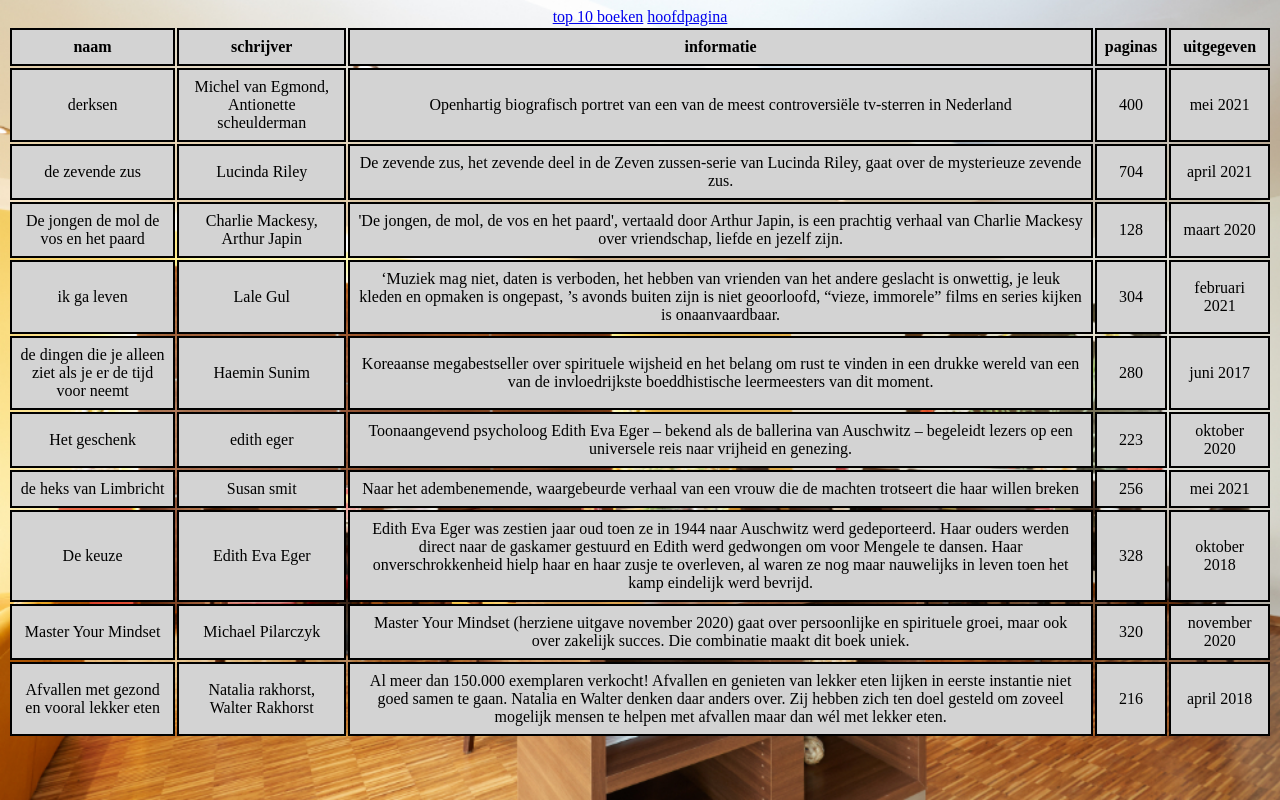
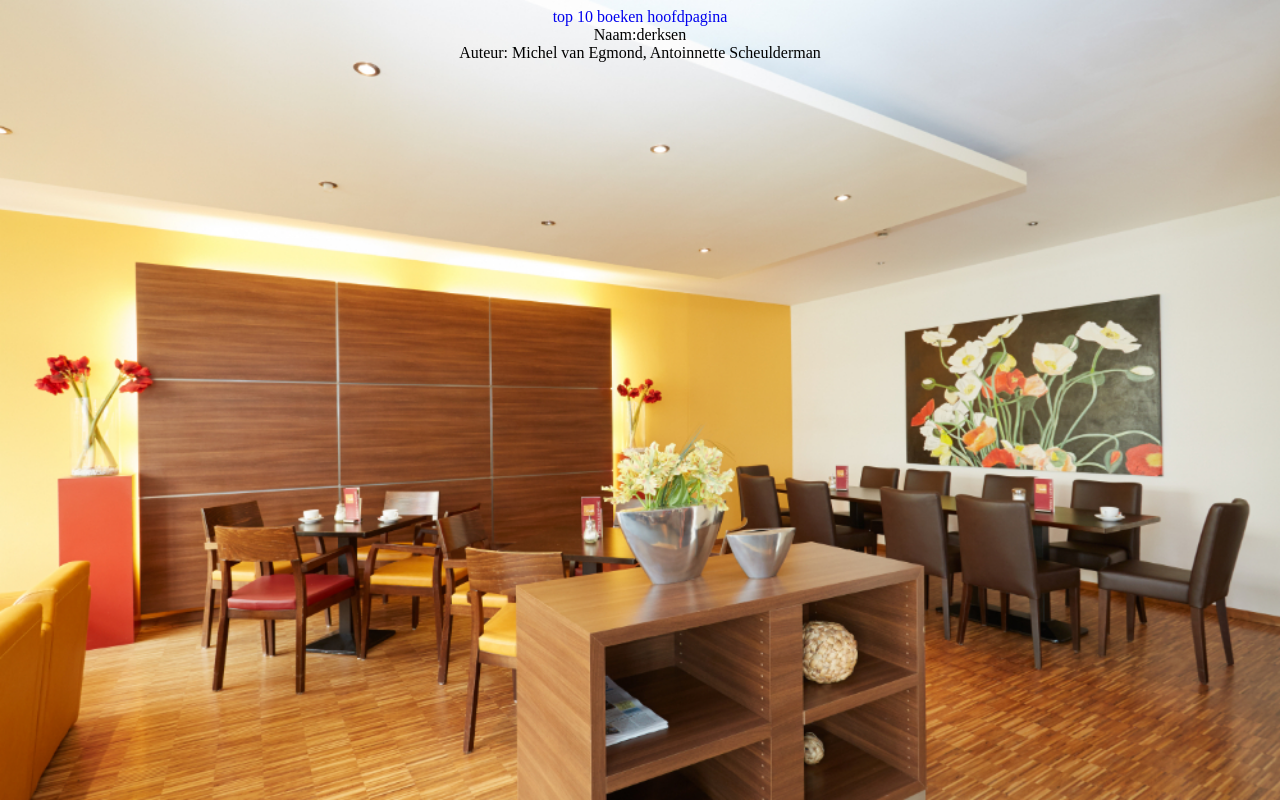
Before and after one commit to RobinSykes/boekenhandel, a PHP site: page /informatieboeken.php?id=1 in a window 1280 px wide. Run offline with PHP 8.4, Linux system fonts and the light colour scheme; data comes from the database, SQL or seed files in the repository; both versions use the stored data as it was after the commit.

Commit message:
website verandert

```diff
--- a/html.css
+++ b/html.css
@@ -8,3 +8,6 @@ body {
     height: 100px;
 
 }
+a {
+    text-decoration: none;
+}
--- a/index.php
+++ b/index.php
@@ -10,7 +10,6 @@
 <body>
     <div class="buttons">
         <a href="top10boeken.php" id="top10">top 10 boeken</a>
-        <a href="informatieboeken.php" id="informatie">informatie boeken</a>
     </div>
 </body>
 </html>
--- a/informatie.css
+++ b/informatie.css
@@ -21,3 +21,6 @@ table {
     background-color: white;
 
   }
+  a {
+    text-decoration: none;
+}
--- a/informatieboeken.php
+++ b/informatieboeken.php
@@ -12,84 +12,28 @@
         <a href="top10boeken.php" id="top10">top 10 boeken</a>
         <a href="index.php" id="hoofdpagina">hoofdpagina</a>
     </div>
-   <table id="infoboeken">
-       <tr>
-           <th>naam</th>
-           <th>schrijver</th>
-           <th>informatie</th>
-           <th>paginas</th>
-           <th>uitgegeven</th>
-       </tr>
-       <tr>
-           <td>derksen</td>
-           <td>Michel van Egmond, Antionette scheulderman</td>
-           <td>Openhartig biografisch portret van een van de meest controversiële tv-sterren in Nederland</td>
-           <td>400</td>
-           <td>mei 2021</td>
-       </tr>
-       <tr>
-           <td>de zevende zus</td>
-           <td>Lucinda Riley</td>
-           <td>De zevende zus, het zevende deel in de Zeven zussen-serie van Lucinda Riley, gaat over de mysterieuze zevende zus.</td>
-           <td>704</td>
-           <td>april 2021</td>
-       </tr>
-       <tr>
-           <td>De jongen de mol de vos en het paard</td>
-           <td>Charlie Mackesy, Arthur Japin</td>
-           <td>'De jongen, de mol, de vos en het paard', vertaald door Arthur Japin, is een prachtig verhaal van Charlie Mackesy over vriendschap, liefde en jezelf zijn.</td>
-           <td>128</td>
-           <td>maart 2020</td>
-       </tr>
-       <tr>
-           <td>ik ga leven</td>
-           <td>Lale Gul</td>
-           <td>‘Muziek mag niet, daten is verboden, het hebben van vrienden van het andere geslacht is onwettig, je leuk kleden en opmaken is ongepast, ’s avonds buiten zijn is niet geoorloofd, “vieze, immorele” films en series kijken is onaanvaardbaar.</td>
-           <td>304</td>
-           <td>februari 2021</td>
-       </tr>
-       <tr>
-           <td>de dingen die je alleen ziet als je er de tijd voor neemt</td>
-           <td>Haemin Sunim</td>
-           <td>Koreaanse megabestseller over spirituele wijsheid en het belang om rust te vinden in een drukke wereld van een van de invloedrijkste boeddhistische leermeesters van dit moment.</td>
-           <td>280</td>
-           <td>juni 2017</td>
-       </tr>
-       <tr>
-           <td>Het geschenk</td>
-           <td>edith eger</td>
-           <td>Toonaangevend psycholoog Edith Eva Eger – bekend als de ballerina van Auschwitz – begeleidt lezers op een universele reis naar vrijheid en genezing.</td>
-           <td>223</td>
-           <td>oktober 2020</td>
-       </tr>
-       <tr>
-           <td>de heks van Limbricht</td>
-           <td>Susan smit</td>
-           <td>Naar het adembenemende, waargebeurde verhaal van een vrouw die de machten trotseert die haar willen breken</td>
-           <td>256</td>
-           <td>mei 2021</td>
-       </tr>
-       <tr>
-           <td>De keuze</td>
-           <td>Edith Eva Eger</td>
-           <td>Edith Eva Eger was zestien jaar oud toen ze in 1944 naar Auschwitz werd gedeporteerd. Haar ouders werden direct naar de gaskamer gestuurd en Edith werd gedwongen om voor Mengele te dansen. Haar onverschrokkenheid hielp haar en haar zusje te overleven, al waren ze nog maar nauwelijks in leven toen het kamp eindelijk werd bevrijd.</td>
-           <td>328</td>
-           <td>oktober 2018</td>
-       </tr>
-       <tr>
-           <td>Master Your Mindset</td>
-           <td>Michael Pilarczyk</td>
-           <td>Master Your Mindset (herziene uitgave november 2020) gaat over persoonlijke en spirituele groei, maar ook over zakelijk succes. Die combinatie maakt dit boek uniek.</td>
-           <td>320</td>
-           <td>november 2020</td>
-       </tr>
-       <tr>
-           <td>Afvallen met gezond en vooral lekker eten</td>
-           <td>Natalia rakhorst, Walter Rakhorst</td>
-           <td>Al meer dan 150.000 exemplaren verkocht! Afvallen en genieten van lekker eten lijken in eerste instantie niet goed samen te gaan. Natalia en Walter denken daar anders over. Zij hebben zich ten doel gesteld om zoveel mogelijk mensen te helpen met afvallen maar dan wél met lekker eten.</td>
-           <td>216</td>
-           <td>april 2018</td>
-       </tr>
-   </table>
+    <?php
+    $host = 'localhost';
+    $dbname = 'boeken';
+    $username = 'root';
+    $password = '';
+
+    $conStr = "mysql:host=$host;dbname=$dbname";
+    $con = new PDO($conStr, $username, $password);
+
+    $id = $_GET['id'];
+    $stmt = "SELECT * FROM top10 WHERE id=?";
+    $params = [$id];
+
+    $sth = $con->prepare($stmt);
+    $sth->execute($params);
+
+    $row = $sth->fetch();
+
+
+    echo 'Naam:' . $row['naam'] . '<br>';
+    echo 'Auteur: ' . $row['auteur'] . '<br>';
+?>
+
 </body>
 </html>
```
Also changed, not shown: database.sql (+15 -15 lines), top10boeken.php (+9 -9 lines).
